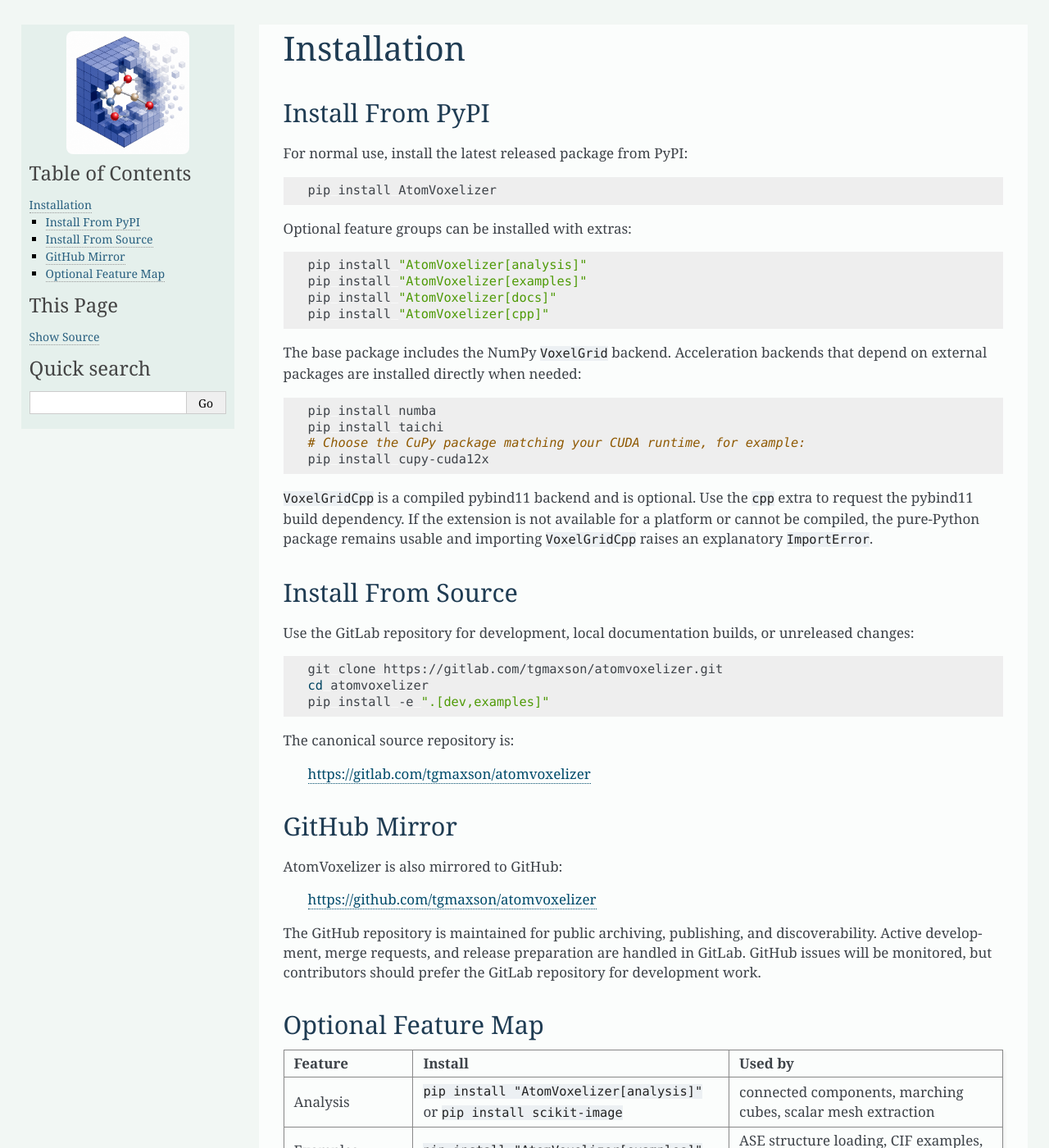
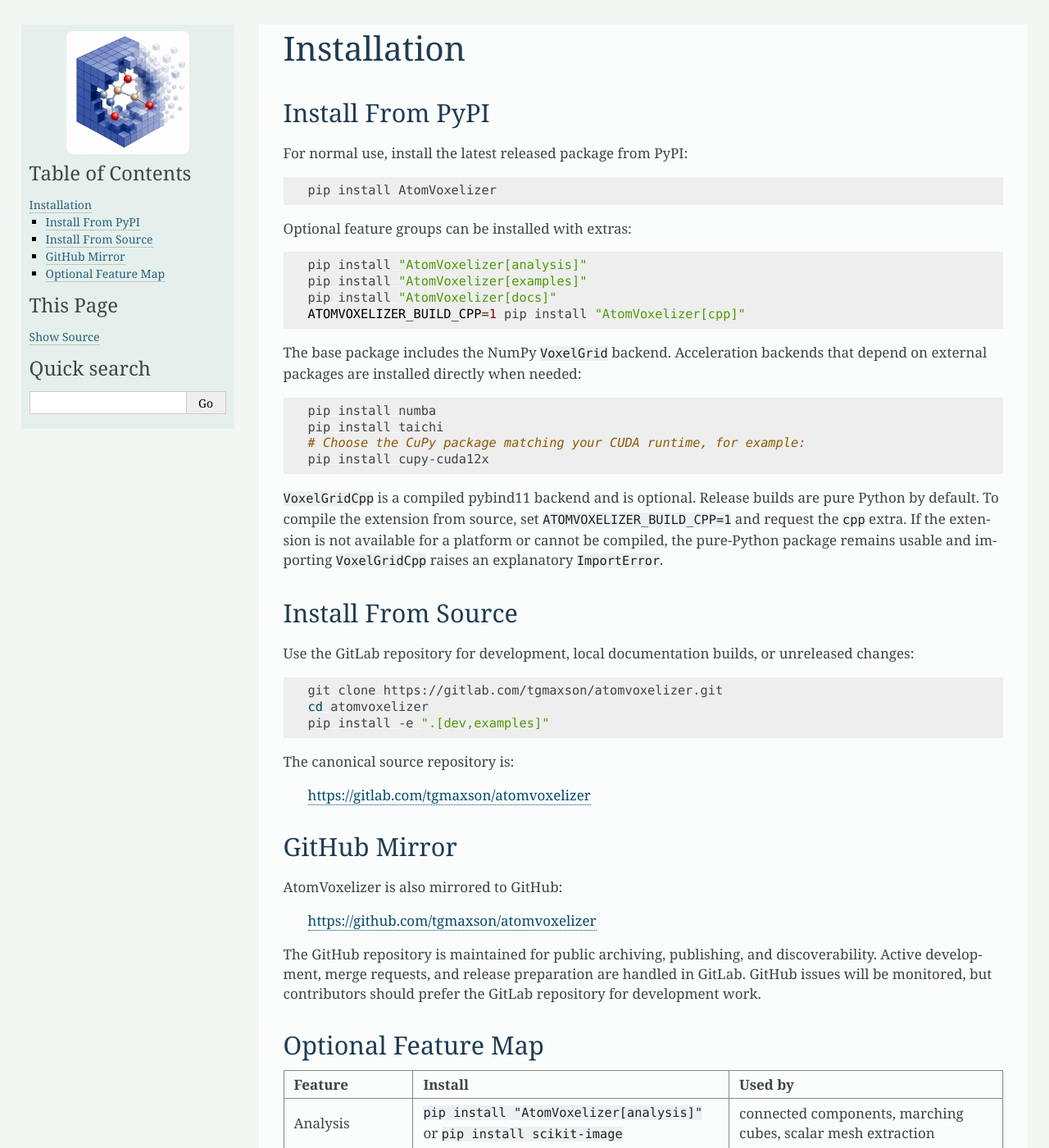
Before and after one commit to tgmaxson/atomvoxelizer, a Sphinx documentation site: the page built from docs/source/install.rst, in a window 1280 px wide and 1400 px high. Shown: the whole window at 82% size. Built offline with Sphinx 7.4.7, drawn with Linux system fonts in a browser that asks for light colours; some of the changed text lies outside the part shown.

Commit message:
Default benchmark and release wheels to portable builds

```diff
--- a/docs/source/contributing.rst
+++ b/docs/source/contributing.rst
@@ -153,6 +153,10 @@ Build into a clean, release-specific directory and check only those artifacts:
    python -m build --outdir dist-X.Y.Z
    twine check dist-X.Y.Z/*
 
+The default build is a pure-Python wheel. Do not set
+``ATOMVOXELIZER_BUILD_CPP`` for a normal PyPI release; binary C++ wheels need a
+separate manylinux-compatible build pipeline.
+
 Upload to TestPyPI first when validating package metadata or dependency
 changes:
 
--- a/docs/source/install.rst
+++ b/docs/source/install.rst
@@ -17,7 +17,7 @@ Optional feature groups can be installed with extras:
    pip install "AtomVoxelizer[analysis]"
    pip install "AtomVoxelizer[examples]"
    pip install "AtomVoxelizer[docs]"
-   pip install "AtomVoxelizer[cpp]"
+   ATOMVOXELIZER_BUILD_CPP=1 pip install "AtomVoxelizer[cpp]"
 
 The base package includes the NumPy ``VoxelGrid`` backend. Acceleration
 backends that depend on external packages are installed directly when needed:
@@ -29,10 +29,12 @@ backends that depend on external packages are installed directly when needed:
    # Choose the CuPy package matching your CUDA runtime, for example:
    pip install cupy-cuda12x
 
-``VoxelGridCpp`` is a compiled pybind11 backend and is optional. Use the
-``cpp`` extra to request the pybind11 build dependency. If the extension is not
-available for a platform or cannot be compiled, the pure-Python package remains
-usable and importing ``VoxelGridCpp`` raises an explanatory ``ImportError``.
+``VoxelGridCpp`` is a compiled pybind11 backend and is optional. Release builds
+are pure Python by default. To compile the extension from source, set
+``ATOMVOXELIZER_BUILD_CPP=1`` and request the ``cpp`` extra. If the extension
+is not available for a platform or cannot be compiled, the pure-Python package
+remains usable and importing ``VoxelGridCpp`` raises an explanatory
+``ImportError``.
 
 Install From Source
 -------------------
@@ -84,7 +86,7 @@ Optional Feature Map
      - ``pip install numba``
      - ``VoxelGridNumba``, ``FieldVoxelGridNumba``, ``VectorVoxelGridNumba``
    * - C++ backend
-     - ``pip install "AtomVoxelizer[cpp]"``
+     - ``ATOMVOXELIZER_BUILD_CPP=1 pip install "AtomVoxelizer[cpp]"``
      - ``VoxelGridCpp``
    * - CuPy backend
      - ``pip install cupy-cuda12x`` or the CuPy package matching your CUDA runtime
```
Also changed, not shown: README.md (+3 -4 lines), docs/source/concepts.rst (+5 -3 lines), setup.py (+17 -15 lines), 2 other files.
